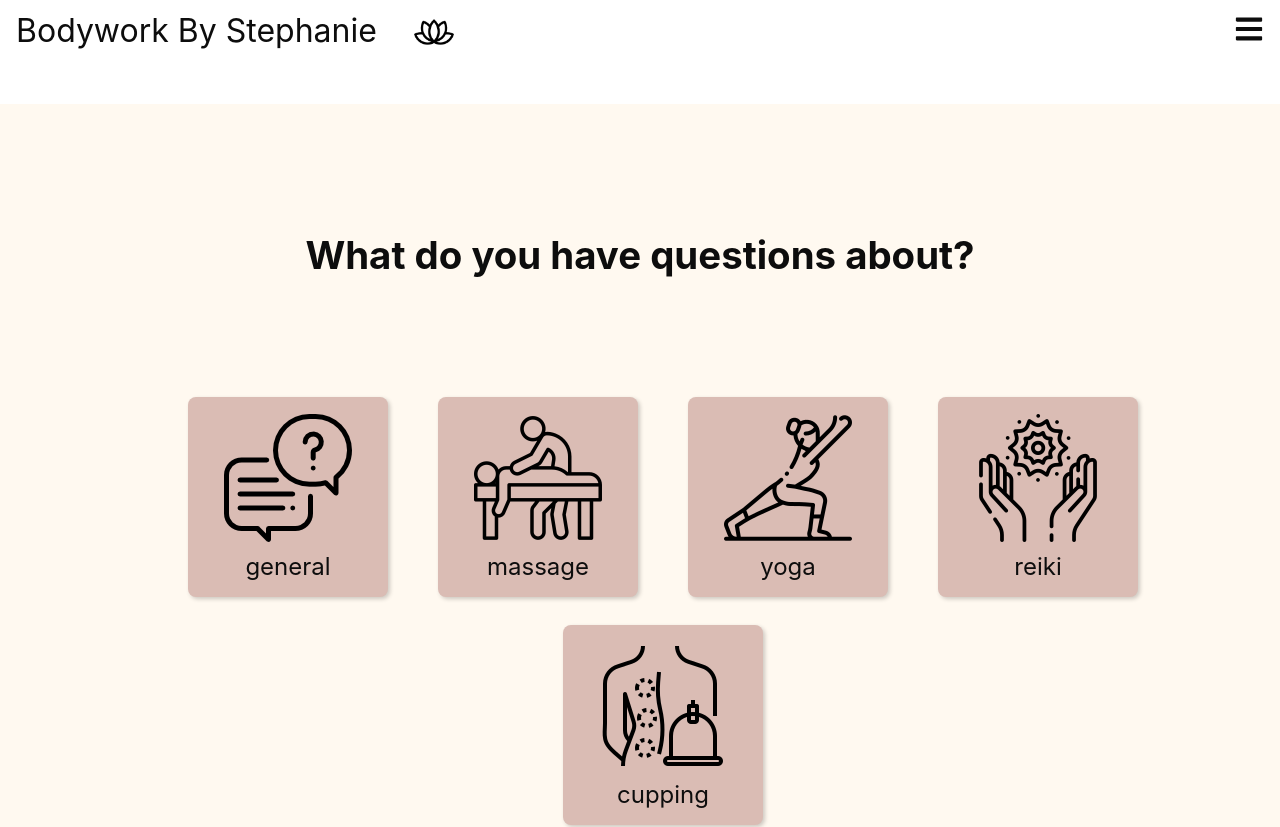
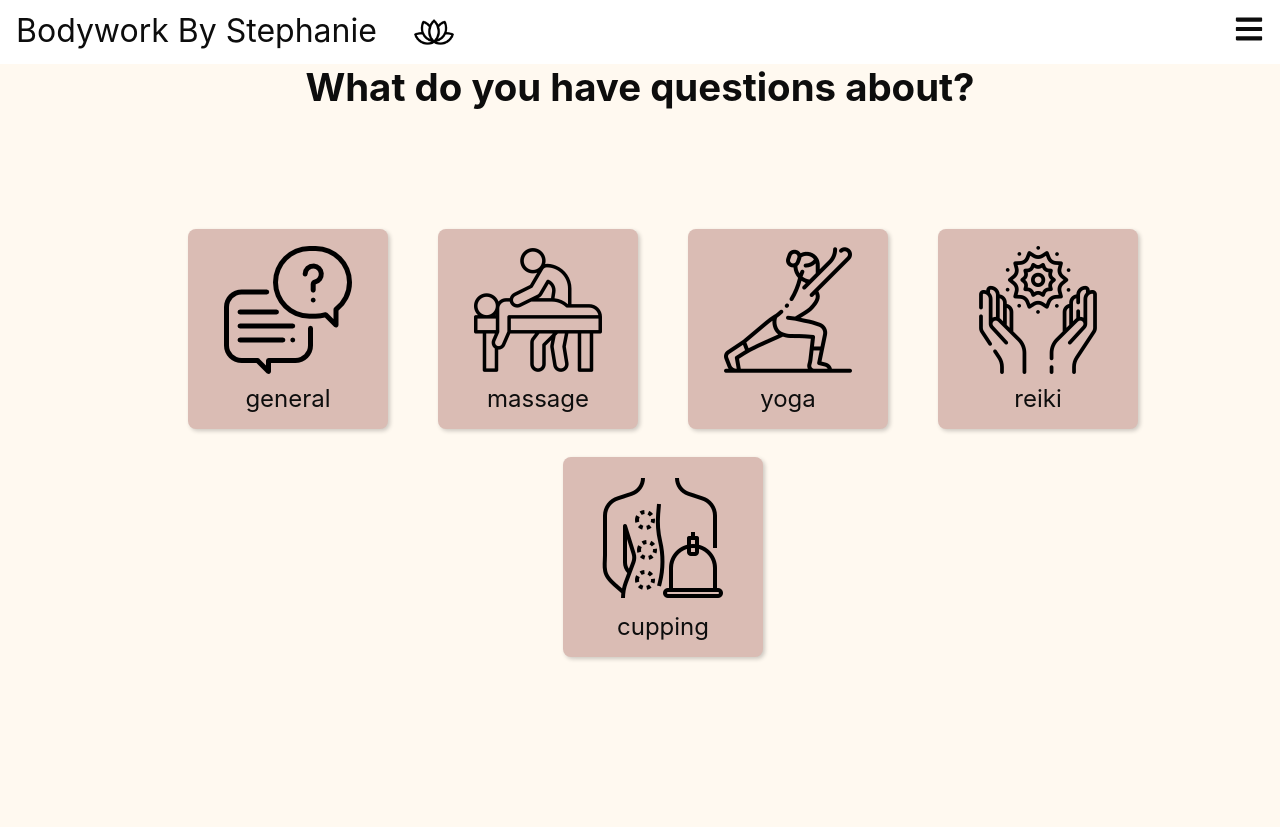
Before and after one commit to bethjm/massage_website, a React (Create React App) app: page /faq in a window 1280 px wide. Shown: the top 827 px of the page. Built offline with nearby package versions, Linux system fonts and the light colour scheme; a web font is replaced by a local one.

Commit message:
fixed margin on faq page

```diff
--- a/src/components/FAQ.css
+++ b/src/components/FAQ.css
@@ -1,6 +1,4 @@
 .faq {
-  margin-top: 40px;
-  padding-top: 10%;
   background-color: #fff9f0;
   position: relative;
   padding-bottom: 10rem;
```
Also changed, not shown: 1 other file (tests, documents, lock files or other folders).
